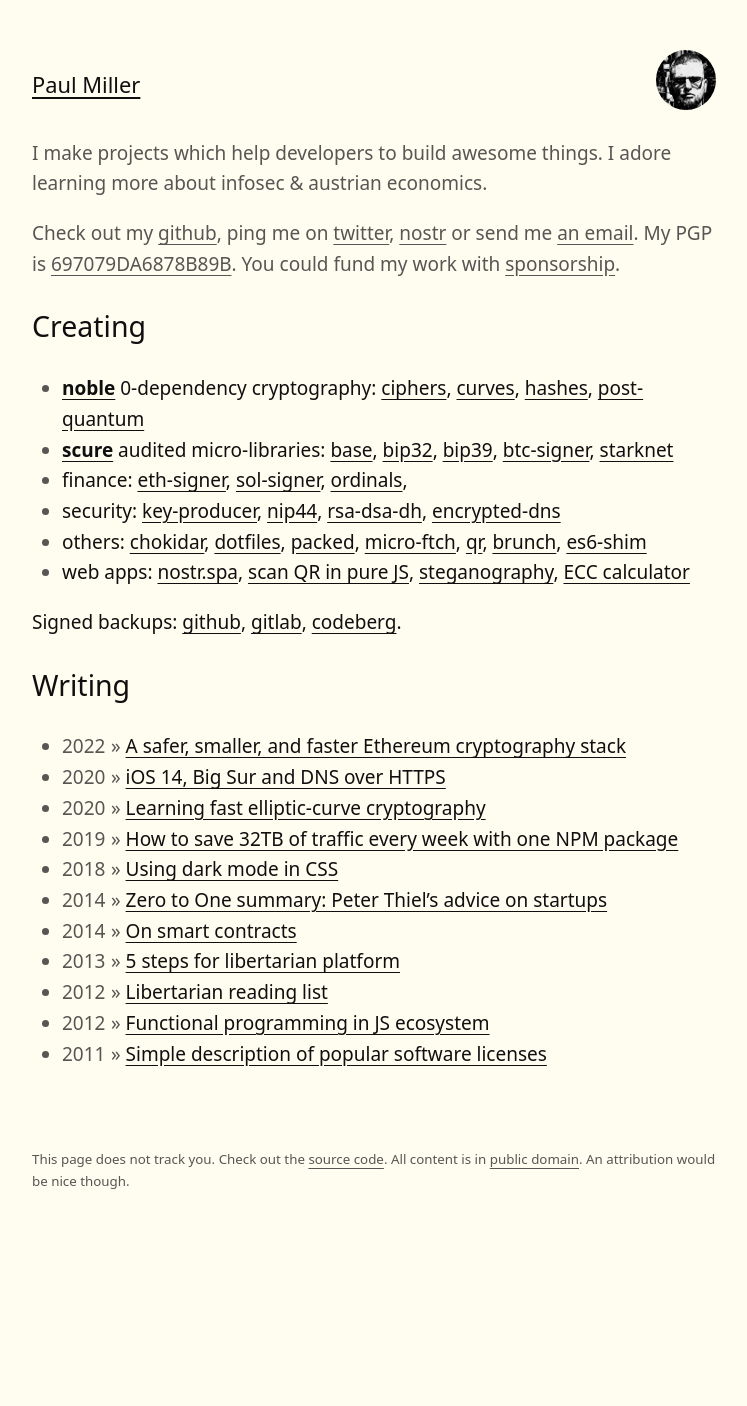
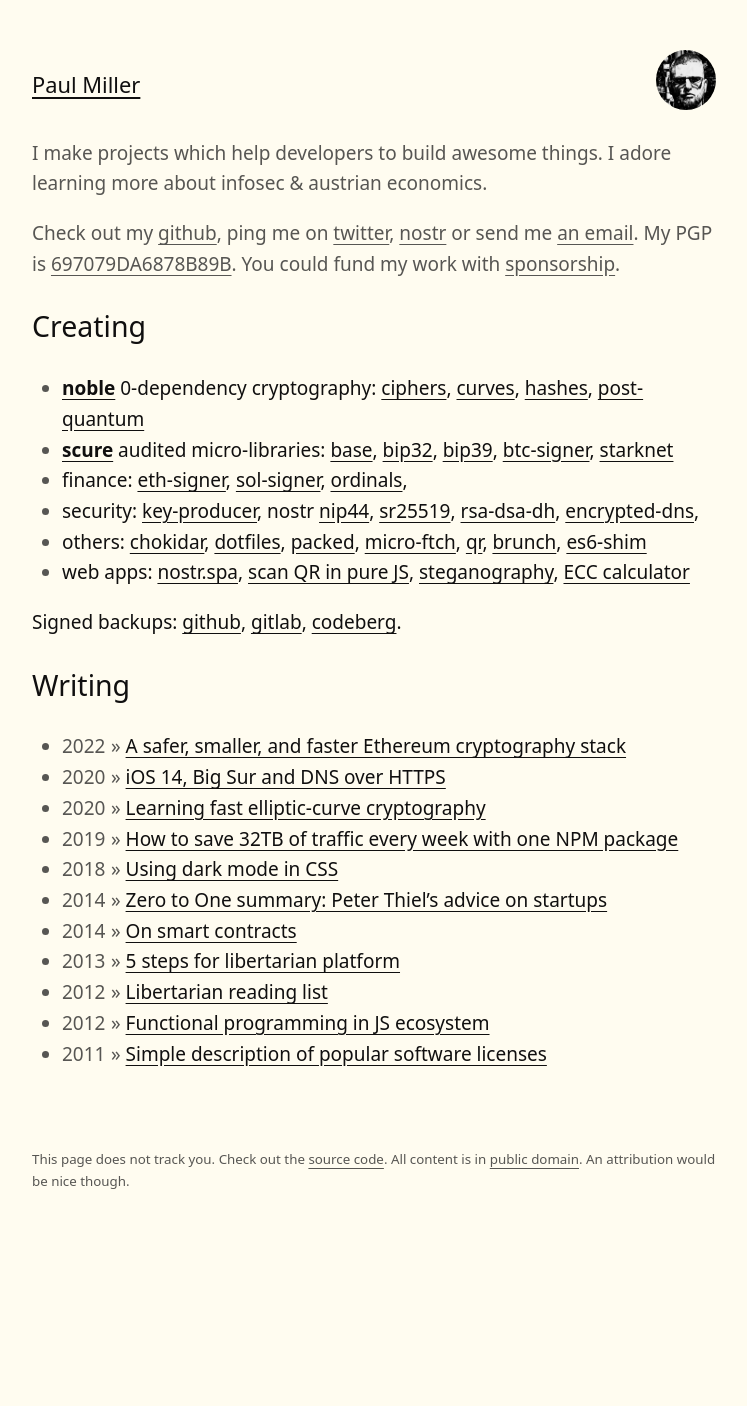
Before and after one commit to paulmillr/paulmillr.github.io, a Jekyll site: the page built from index.html, in a window 1280 px wide. Shown: the whole page, without its empty margins (266-1013 px from the left). Built offline with Jekyll 4.4.1, drawn with Linux system fonts in a browser that asks for light colours.

Commit message:
Update noble list, index list

```diff
--- a/index.html
+++ b/index.html
@@ -49,9 +49,10 @@
       <li>
         security:
           <a href="https://github.com/paulmillr/micro-key-producer">key-producer</a>,
-          <a href="https://github.com/paulmillr/nip44">nip44</a>,
+          nostr <a href="https://github.com/paulmillr/nip44">nip44</a>,
+          <a href="https://github.com/paulmillr/micro-sr25519">sr25519</a>,
           <a href="https://github.com/paulmillr/micro-rsa-dsa-dh">rsa-dsa-dh</a>,
-          <a href="https://github.com/paulmillr/encrypted-dns">encrypted-dns</a>
+          <a href="https://github.com/paulmillr/encrypted-dns">encrypted-dns</a>,
       </li>
       <li>
         others:
```
Also changed, not shown: noble.md (+1 -1 lines).
